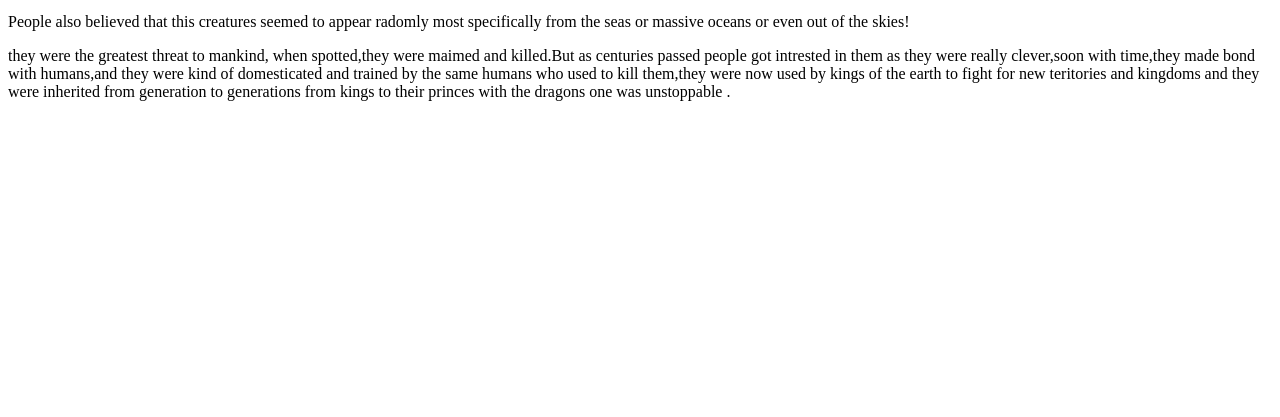
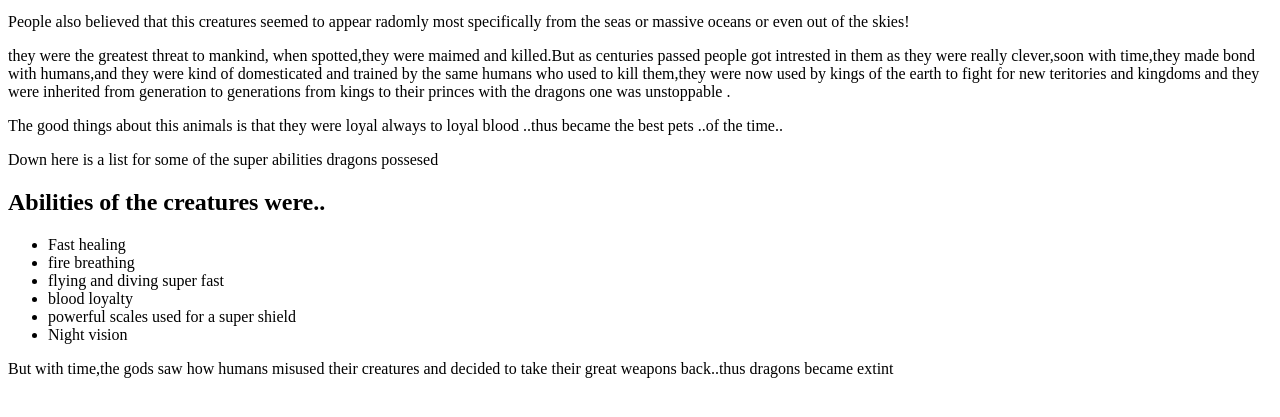
Before and after one commit to mishael254/dragons, a plain HTML site: page my-fictional-pet.html in a window 1280 px wide. Shown: the part 119-536 px from the top of the page. Drawn offline with Linux system fonts and the light colour scheme.

Commit message:
updated listing items and finished with a paragraph

```diff
--- a/my-fictional-pet.html
+++ b/my-fictional-pet.html
@@ -13,6 +13,24 @@
 
       <p>they were the greatest threat to mankind, when spotted,they were maimed and killed.But as centuries passed people got intrested in them as they were really clever,soon with time,they made bond with humans,and they were kind of domesticated and trained by the same humans who used to kill them,they were now used by kings of the earth to fight for new teritories and kingdoms and they were inherited from generation to generations from kings to their princes with the dragons one was unstoppable .</p>
 
+      <p>The good things about this animals is that they were loyal always to loyal blood ..thus became the best pets ..of the time..</p>
+
+      <p>Down here is a list for some of the super abilities dragons possesed</p>
+
+          <h2>Abilities of the creatures were..</h2>
+            <ul>
+              <li>Fast healing</li>
+              <li>fire breathing</li>
+              <li>flying and diving super fast</li>
+              <li>blood loyalty</li>
+              <li>powerful scales used for a super shield</li>
+              <li>Night vision</li>
+            </ul>
+
+      <p>But with time,the gods saw how humans misused their creatures and decided to take their great weapons back..thus dragons became extint</p>
+
+
+
 
 
   </body>
```
